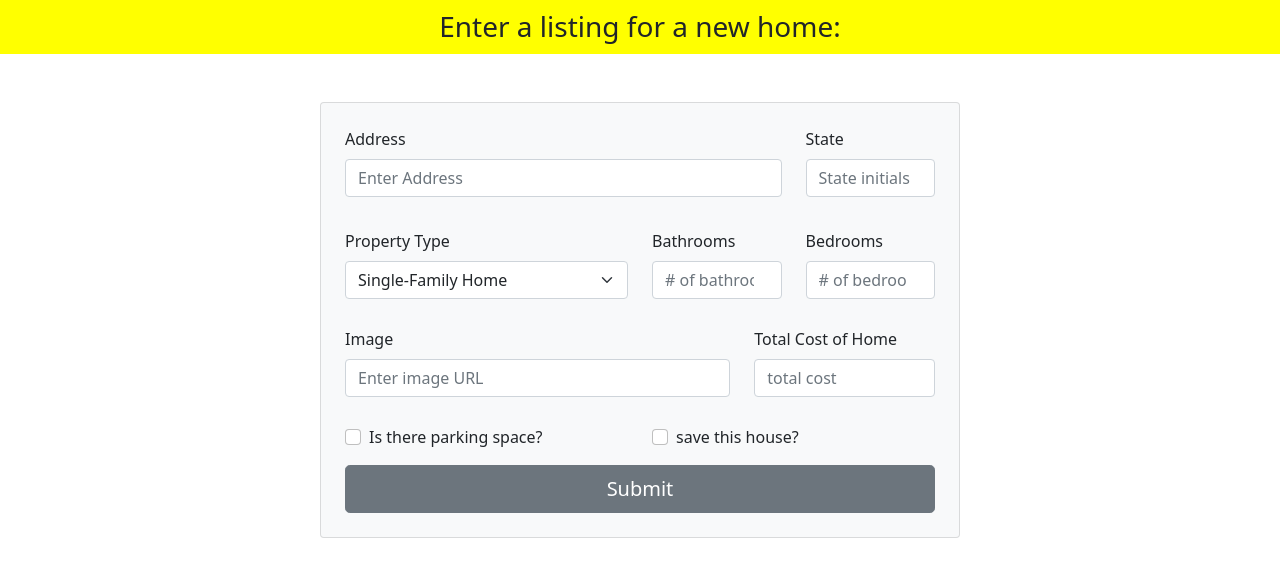
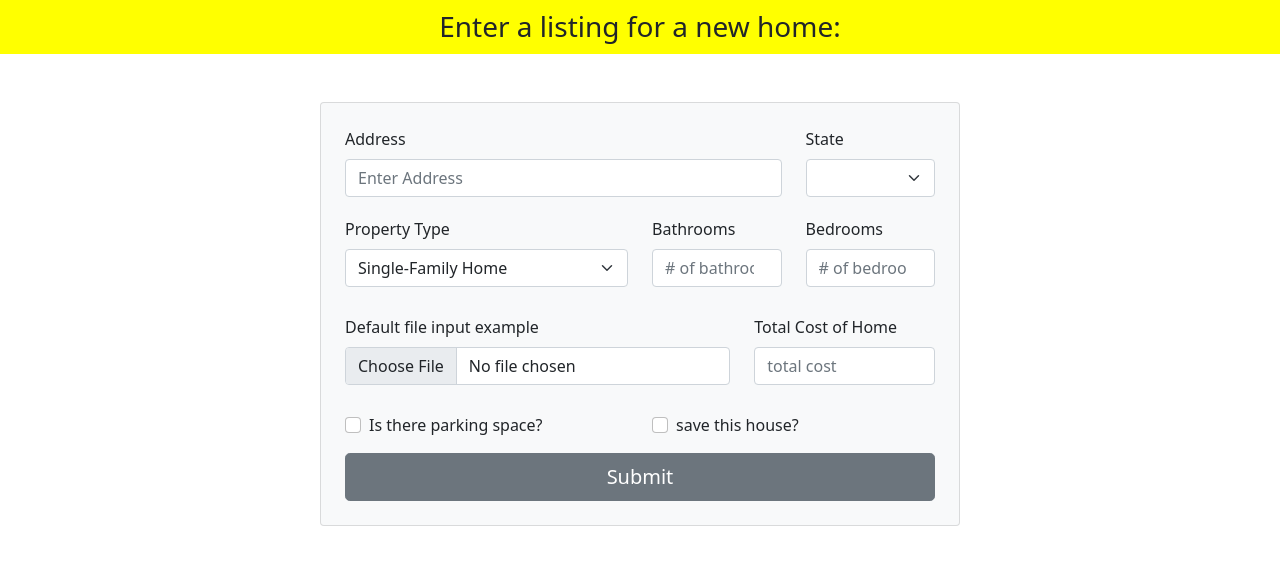
Before and after one commit to WoahDemi/homeGoodsDepot, a React (Create React App) app in the folder front-end/: page /homes/new in a window 1280 px wide. Shown: the top 576 px of the page. Built offline with nearby package versions, Linux system fonts and the light colour scheme.

Commit message:
added states and other minor changes

```diff
--- a/front-end/src/App.js
+++ b/front-end/src/App.js
@@ -5,6 +5,7 @@ import { BrowserRouter as Router, Route, Switch } from "react-router-dom";
 import Index from "./Pages/Index";
 import New from "./Pages/New";
 import Show from "./Pages/Show";
+import 'bootstrap/dist/css/bootstrap.min.css';
 // const API = apiURL();
 
 function App() {
--- a/front-end/src/Components/Home.js
+++ b/front-end/src/Components/Home.js
@@ -41,6 +41,7 @@ function Home() {
         <li>{home.property_type}</li>
         <li>{home.parking ? "Parking" : "No Parking"}</li>
         <li>{home.saved}</li>
+        <li>{home.state}</li>
         {/* <li>{home.property_type}</li>
           <li>{home.property_type}</li>
           <li>{home.property_type}</li>
--- a/front-end/src/Components/NewHomeForm.js
+++ b/front-end/src/Components/NewHomeForm.js
@@ -3,11 +3,15 @@ import { useState } from "react"
 import { apiURL } from "../util/apiURL"
 import { useHistory } from "react-router-dom"
 import { Button, Form, Row, Col } from 'react-bootstrap';
-import 'bootstrap/dist/css/bootstrap.min.css';
 
 function NewHomeForm() {
     const API = apiURL();
     let history = useHistory()
+    const states = ["AK", "AL", "AR", "AS", "AZ", "CA", "CO", "CT", "DC", "DE",
+        "FL", "GA", "GU", "HI", "IA",
+        "ID", "IL", "IN", "KS", "KY", "LA", "MA", "MD", "ME", "MH", "MI", "MN", "MO", "MS", "MT",
+        "NC", "ND", "NE", "NH", "NJ", "NM", "NV", "NY", "OH", "OK", "OR", "PA", "PR", "PW", "RI",
+        "SC", "SD", "TN", "TX", "UT", "VA", "VI", "VT", "WA", "WI", "WV", "WY"];
 
     const [home, setHome] = useState({
         address: "",
@@ -39,6 +43,7 @@ function NewHomeForm() {
     }
     const handleSubmit = (event) => {
         event.preventDefault();
+        debugger
         addHome();
     }
 
@@ -57,11 +62,21 @@ function NewHomeForm() {
                 </Col>
 
                 <Col>
+                    <Form.Label>State</Form.Label>
+                    <Form.Select id="state" onChange={handleTextChange} defaultValue="" required>
+                        <option disabled></option>
+                        {states.map((state) => {
+                            return <option value={state} key={state} >{state}</option>
+                        })}
+                    </Form.Select>
+                </Col>
+
+                {/* <Col>
                     <Form.Group className="mb-3" controlId="state">
                         <Form.Label>State</Form.Label>
                         <Form.Control type="text" placeholder="State initials" maxLength="2" value={home.state} onChange={handleTextChange} />
                     </Form.Group>
-                </Col>
+                </Col> */}
 
             </Row>
 
@@ -94,11 +109,18 @@ function NewHomeForm() {
 
             <Row>
                 <Col xs={8}>
+            <Form.Group controlId="image" className="mb-1">
+                <Form.Label>Default file input example</Form.Label>
+                <Form.Control type="file" onChange={handleTextChange} value={home.image} required/>
+            </Form.Group>
+            </Col>
+
+                {/* <Col xs={8}>
                     <Form.Group className="mb-1" controlId="image" >
                         <Form.Label>Image</Form.Label>
                         <Form.Control type="url" placeholder="Enter image URL" onChange={handleTextChange} value={home.image} pattern="https://.*" required />
                     </Form.Group>
-                </Col>
+                </Col> */}
                 <Col>
                     <Form.Group className="mb-1" controlId="price" >
                         <Form.Label>Total Cost of Home</Form.Label>
@@ -110,9 +132,9 @@ function NewHomeForm() {
 
             <br></br>
 
-            <Row>
+            <Row className="d-flex justify-content-around">
                 <Col>
-                    <Form.Group className="mb-3" controlId="parking">
+                    <Form.Group className="ml-3" controlId="parking">
                         <Form.Check type="checkbox" label="Is there parking space?" onChange={handleCheckBox} value={home.parking} />
                     </Form.Group>
                 </Col><Col>
@@ -121,6 +143,8 @@ function NewHomeForm() {
                     </Form.Group>
                 </Col>
             </Row>
+
+
 
             <div className="d-grid gap-2">
                 <Button className="p-2" size="lg" variant="secondary" type="submit">
```
